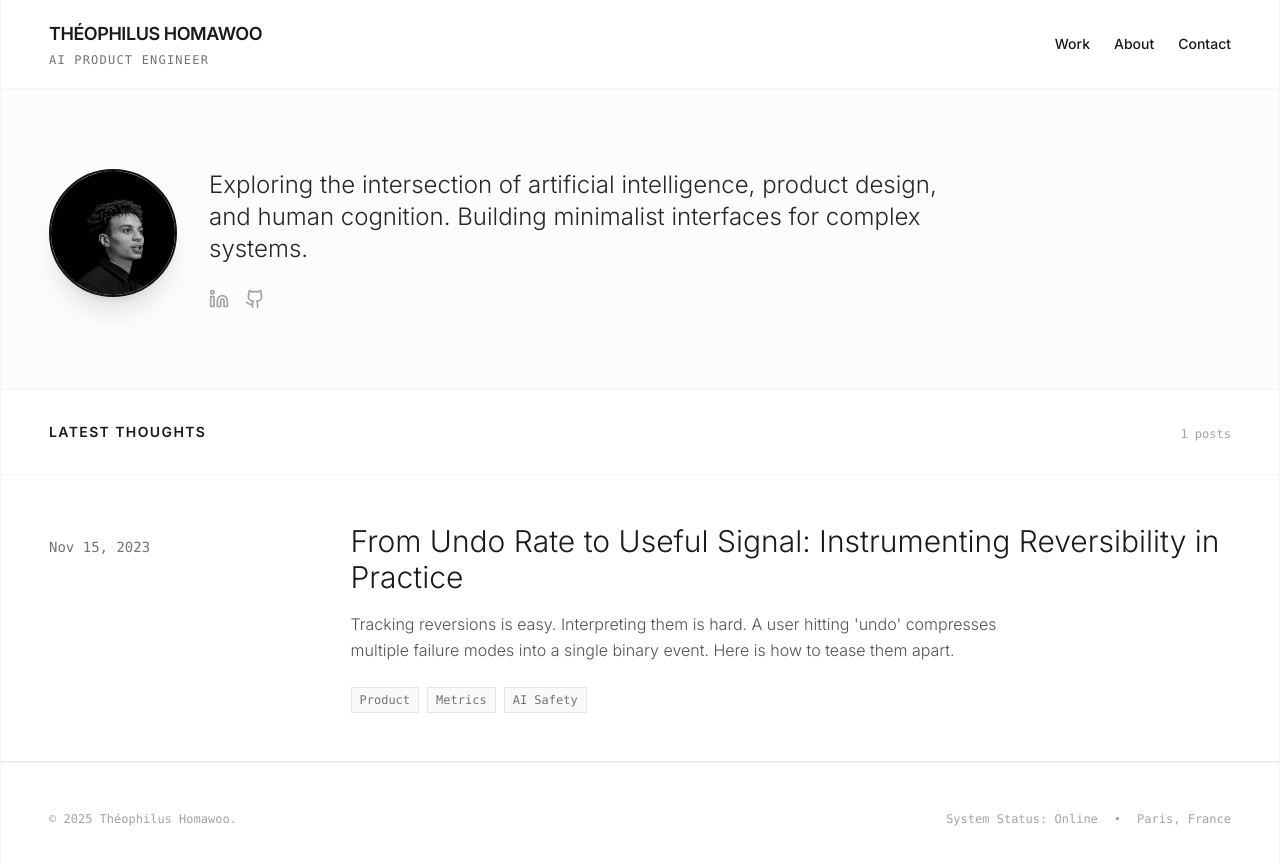
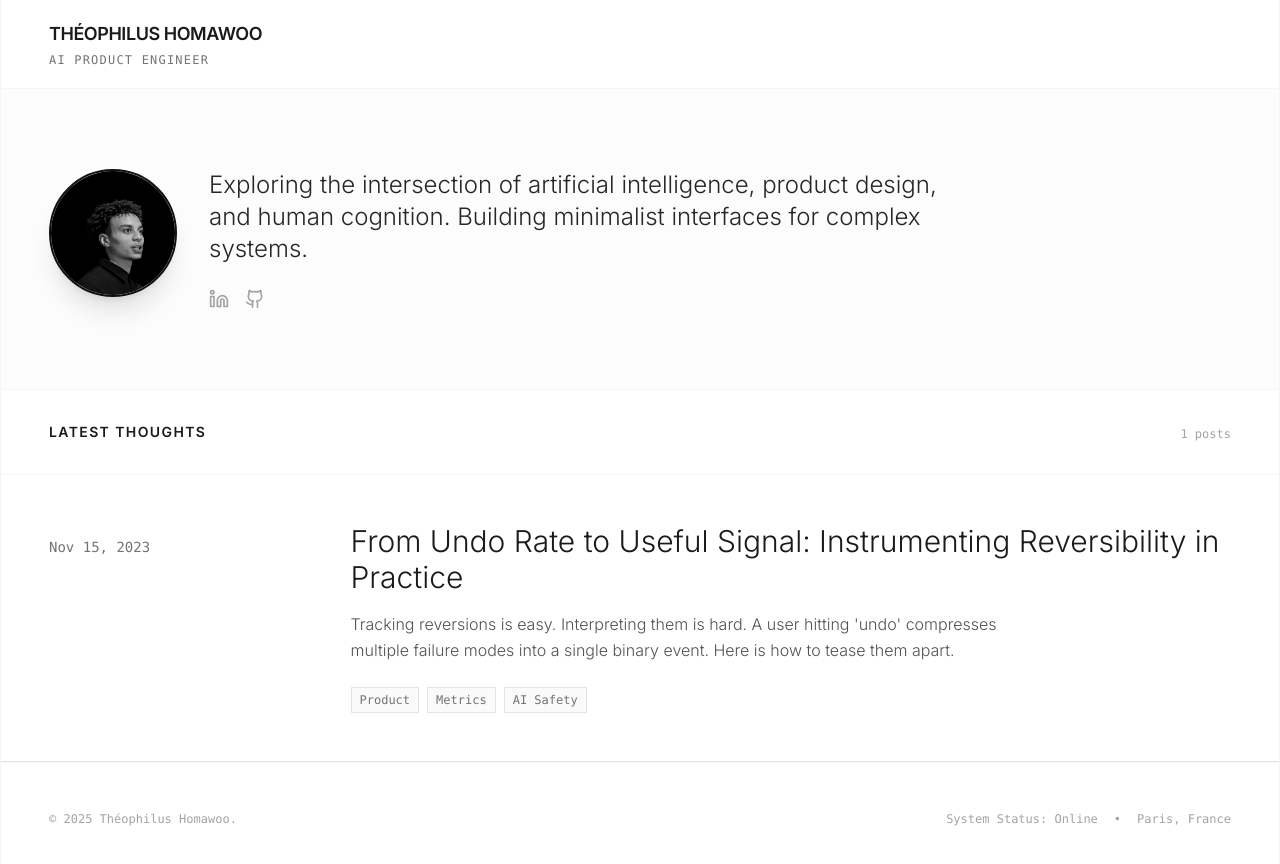
Before and after one commit to theohmwoa/theophilus-homawoo-blog, a React (Vite) app: page / in a window 1280 px wide. Shown: the top 864 px of the page. Built offline with nearby package versions, Linux system fonts and the light colour scheme; a web font is replaced by a local one.

Commit message:
Remove nav links from header

```diff
--- a/App.tsx
+++ b/App.tsx
@@ -180,11 +180,6 @@ export default function App() {
           </p>
         </div>
 
-        <nav className="flex gap-6">
-          <a href="#" className="text-sm font-medium hover:line-through decoration-1">Work</a>
-          <a href="#" className="text-sm font-medium hover:line-through decoration-1">About</a>
-          <a href="#" className="text-sm font-medium hover:line-through decoration-1">Contact</a>
-        </nav>
       </div>
     </header>
   );
```
